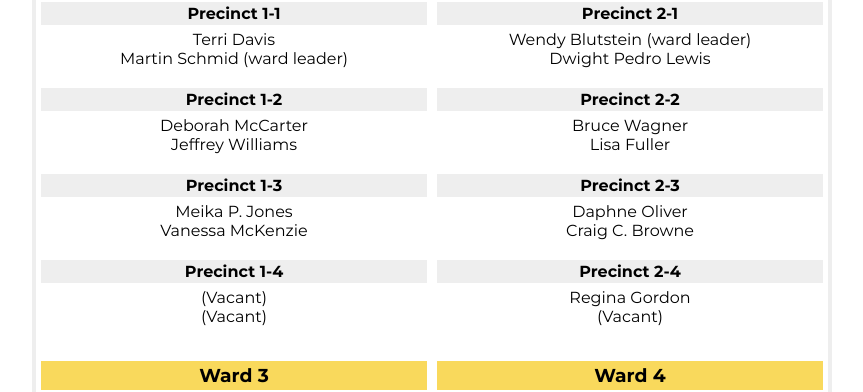
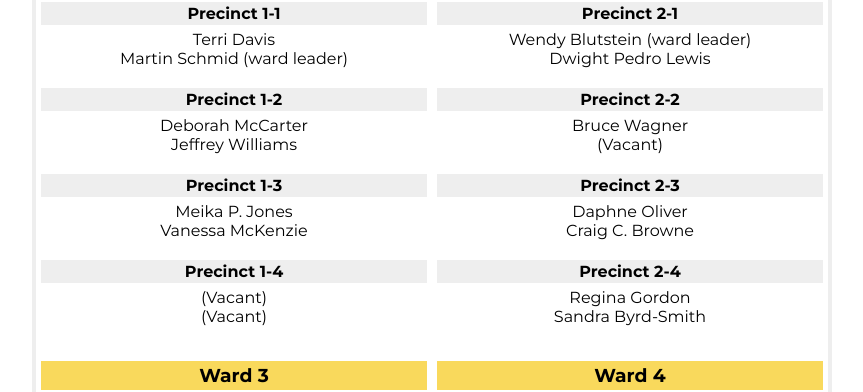
Before and after one commit to Cheltenham-Democratic-Committee/website, a SvelteKit app: page /about in a window 1280 px wide. Shown: the part 876-1268 px from the top of the page, without its empty margins (208-1071 px from the left). Built offline with nearby package versions, Linux system fonts and the light colour scheme.

Commit message:
Update committee people

```diff
--- a/src/routes/about/+page.svelte
+++ b/src/routes/about/+page.svelte
@@ -100,7 +100,7 @@
 				<li>
 					<h4>Precinct 2-2</h4>
 					<div class="committee-person">Bruce Wagner</div>
-					<div class="committee-person">Lisa Fuller</div>
+					<div class="committee-person">(Vacant)</div>
 				</li>
 				<li>
 					<h4>Precinct 2-3</h4>
@@ -110,7 +110,7 @@
 				<li>
 					<h4>Precinct 2-4</h4>
 					<div class="committee-person">Regina Gordon</div>
-					<div class="committee-person vacant">(Vacant)</div>
+					<div class="committee-person vacant">Sandra Byrd-Smith</div>
 				</li>
 			</ul>
 		</li>
```
